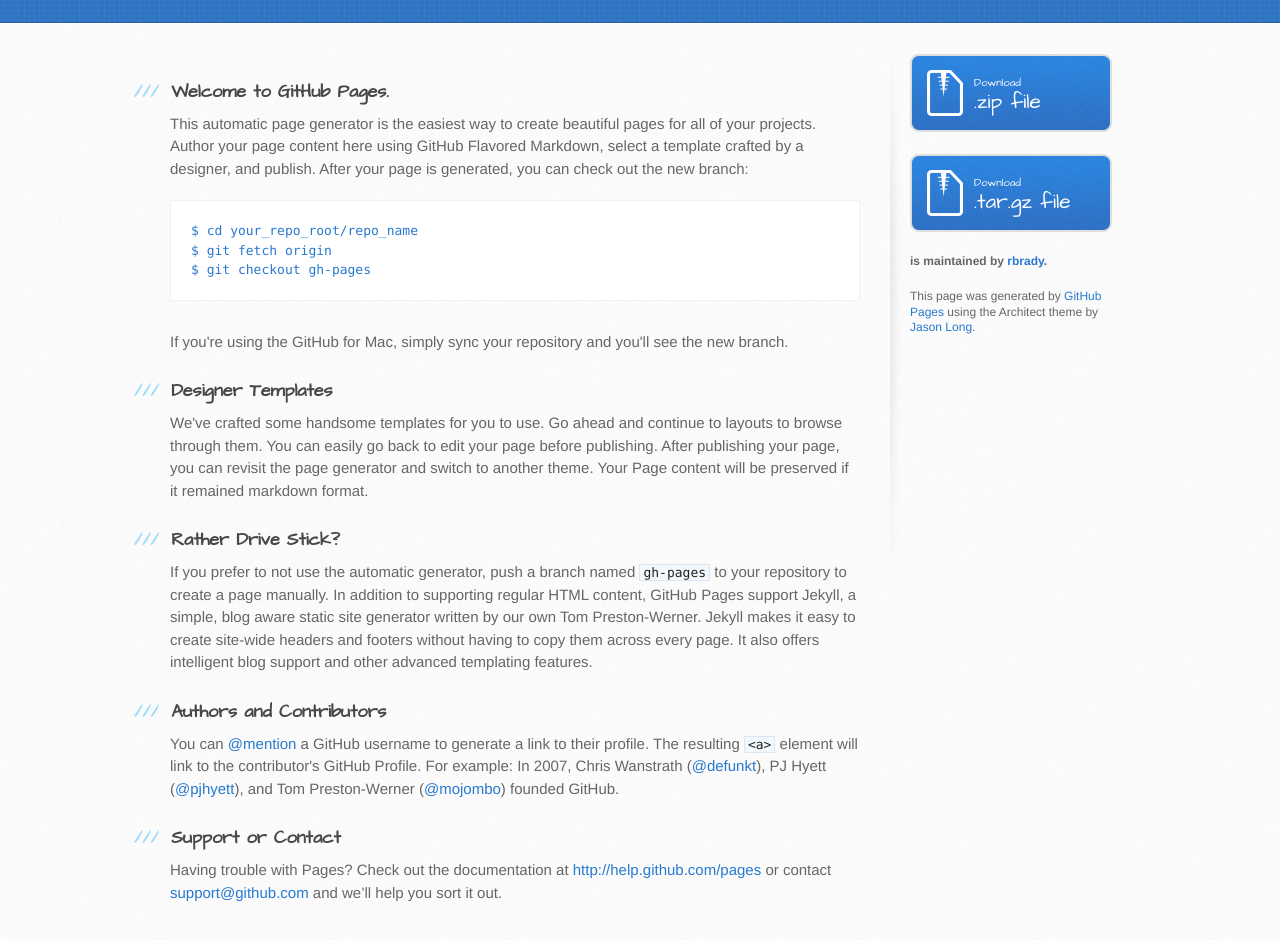
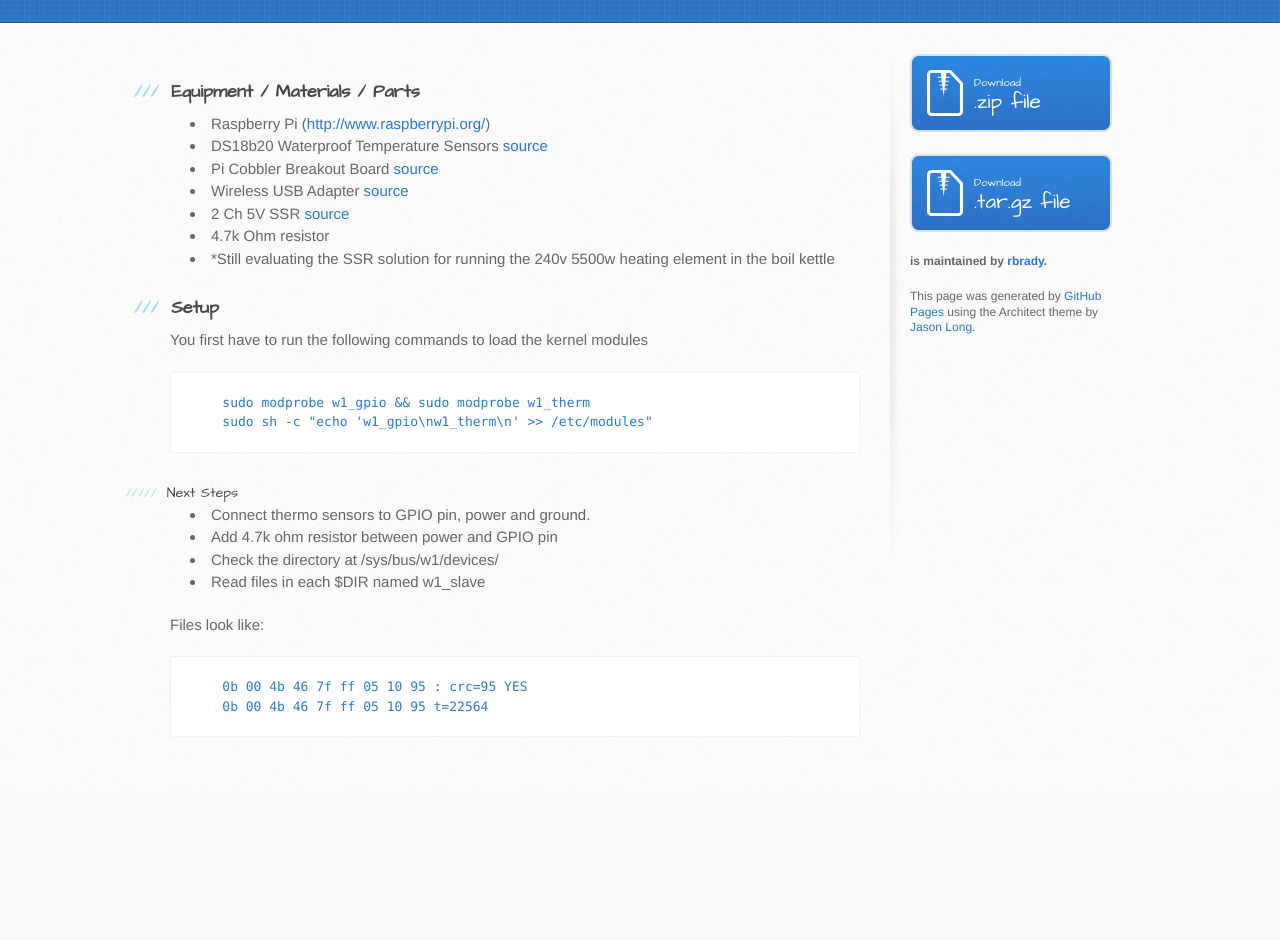
Before and after one commit to rbrady/brew-pylot, a plain HTML site: page index.html in a window 1280 px wide. Shown: the part 280-1220 px from the top of the page. After the commit the page ends 1070 px from the top, so only its background shows below. Drawn offline with Linux system fonts and the light colour scheme.

```diff
--- a/index.html
+++ b/index.html
@@ -29,36 +29,42 @@
       <div class="inner clearfix">
         <section id="main-content">
           <h3>
-<a name="welcome-to-github-pages" class="anchor" href="#welcome-to-github-pages"><span class="octicon octicon-link"></span></a>Welcome to GitHub Pages.</h3>
+<a name="equipment--materials--parts" class="anchor" href="#equipment--materials--parts"><span class="octicon octicon-link"></span></a>Equipment / Materials / Parts</h3>
 
-<p>This automatic page generator is the easiest way to create beautiful pages for all of your projects. Author your page content here using GitHub Flavored Markdown, select a template crafted by a designer, and publish. After your page is generated, you can check out the new branch:</p>
+<ul>
+<li>Raspberry Pi (<a href="http://www.raspberrypi.org/">http://www.raspberrypi.org/</a>)</li>
+<li>DS18b20 Waterproof Temperature Sensors <a href="http://www.amazon.com/gp/product/B00CC7TGKO/ref=oh_details_o02_s00_i04?ie=UTF8&amp;psc=1">source</a>
+</li>
+<li>Pi Cobbler Breakout Board <a href="http://www.amazon.com/gp/product/B00EBXP3R2/ref=oh_details_o02_s00_i00?ie=UTF8&amp;psc=1">source</a>
+</li>
+<li>Wireless USB Adapter <a href="http://www.amazon.com/gp/product/B003MTTJOY/ref=oh_details_o02_s00_i03?ie=UTF8&amp;psc=1">source</a>
+</li>
+<li>2 Ch 5V SSR <a href="http://www.amazon.com/gp/product/B00E0NTPP4/ref=oh_details_o02_s00_i05?ie=UTF8&amp;psc=1">source</a>
+</li>
+<li>4.7k Ohm resistor</li>
+<li>*Still evaluating the SSR solution for running the 240v 5500w heating element in the boil kettle</li>
+</ul><h3>
+<a name="setup" class="anchor" href="#setup"><span class="octicon octicon-link"></span></a>Setup</h3>
 
-<pre><code>$ cd your_repo_root/repo_name
-$ git fetch origin
-$ git checkout gh-pages
+<p>You first have to run the following commands to load the kernel modules</p>
+
+<pre><code>    sudo modprobe w1_gpio &amp;&amp; sudo modprobe w1_therm
+    sudo sh -c "echo 'w1_gpio\nw1_therm\n' &gt;&gt; /etc/modules"
 </code></pre>
 
-<p>If you're using the GitHub for Mac, simply sync your repository and you'll see the new branch.</p>
+<h5>
+<a name="next-steps" class="anchor" href="#next-steps"><span class="octicon octicon-link"></span></a>Next Steps</h5>
 
-<h3>
-<a name="designer-templates" class="anchor" href="#designer-templates"><span class="octicon octicon-link"></span></a>Designer Templates</h3>
+<ul>
+<li>Connect thermo sensors to GPIO pin, power and ground.</li>
+<li>Add 4.7k ohm resistor between power and GPIO pin</li>
+<li>Check the directory at /sys/bus/w1/devices/</li>
+<li>Read files in each $DIR named w1_slave</li>
+</ul><p>Files look like:</p>
 
-<p>We've crafted some handsome templates for you to use. Go ahead and continue to layouts to browse through them. You can easily go back to edit your page before publishing. After publishing your page, you can revisit the page generator and switch to another theme. Your Page content will be preserved if it remained markdown format.</p>
-
-<h3>
-<a name="rather-drive-stick" class="anchor" href="#rather-drive-stick"><span class="octicon octicon-link"></span></a>Rather Drive Stick?</h3>
-
-<p>If you prefer to not use the automatic generator, push a branch named <code>gh-pages</code> to your repository to create a page manually. In addition to supporting regular HTML content, GitHub Pages support Jekyll, a simple, blog aware static site generator written by our own Tom Preston-Werner. Jekyll makes it easy to create site-wide headers and footers without having to copy them across every page. It also offers intelligent blog support and other advanced templating features.</p>
-
-<h3>
-<a name="authors-and-contributors" class="anchor" href="#authors-and-contributors"><span class="octicon octicon-link"></span></a>Authors and Contributors</h3>
-
-<p>You can <a href="https://github.com/blog/821" class="user-mention">@mention</a> a GitHub username to generate a link to their profile. The resulting <code>&lt;a&gt;</code> element will link to the contributor's GitHub Profile. For example: In 2007, Chris Wanstrath (<a href="https://github.com/defunkt" class="user-mention">@defunkt</a>), PJ Hyett (<a href="https://github.com/pjhyett" class="user-mention">@pjhyett</a>), and Tom Preston-Werner (<a href="https://github.com/mojombo" class="user-mention">@mojombo</a>) founded GitHub.</p>
-
-<h3>
-<a name="support-or-contact" class="anchor" href="#support-or-contact"><span class="octicon octicon-link"></span></a>Support or Contact</h3>
-
-<p>Having trouble with Pages? Check out the documentation at <a href="http://help.github.com/pages">http://help.github.com/pages</a> or contact <a href="mailto:support@github.com">support@github.com</a> and we’ll help you sort it out.</p>
+<pre><code>    0b 00 4b 46 7f ff 05 10 95 : crc=95 YES
+    0b 00 4b 46 7f ff 05 10 95 t=22564
+</code></pre>
         </section>
 
         <aside id="sidebar">
```
Also changed, not shown: params.json (+1 -1 lines).
